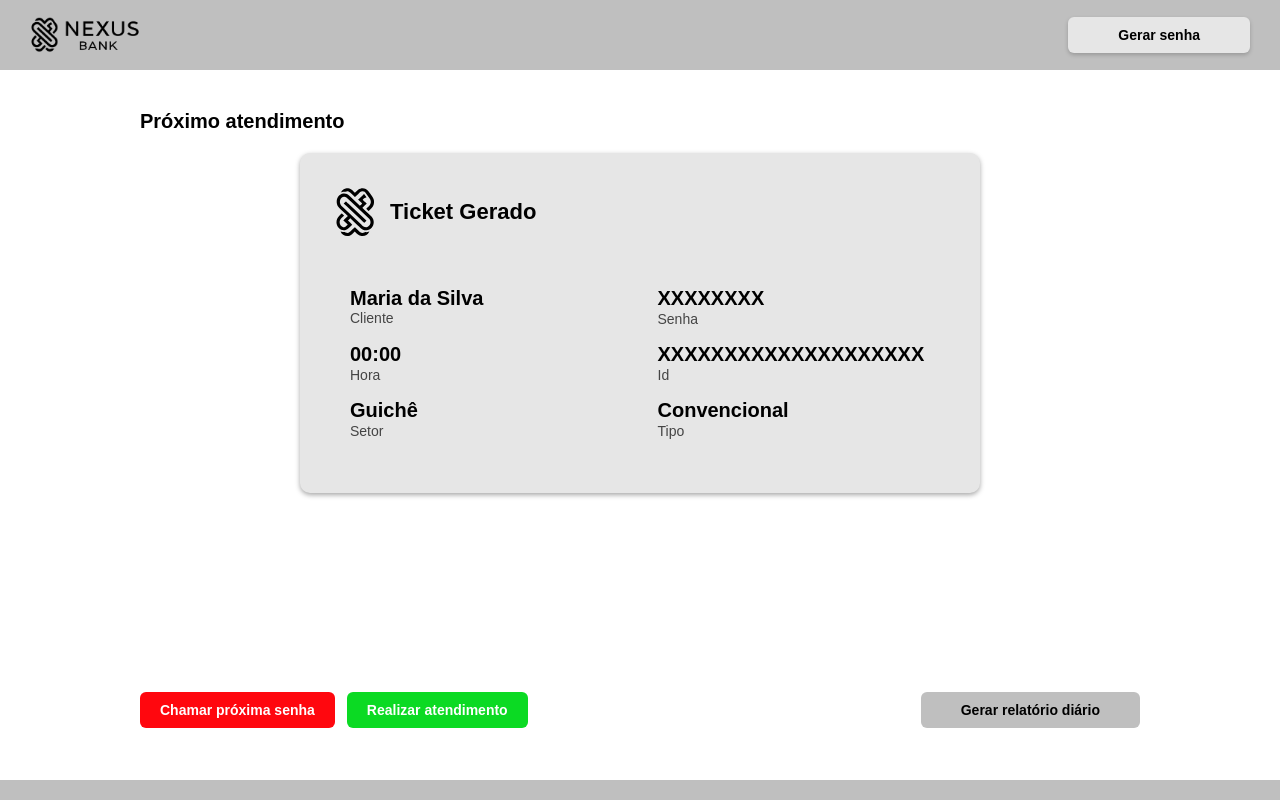
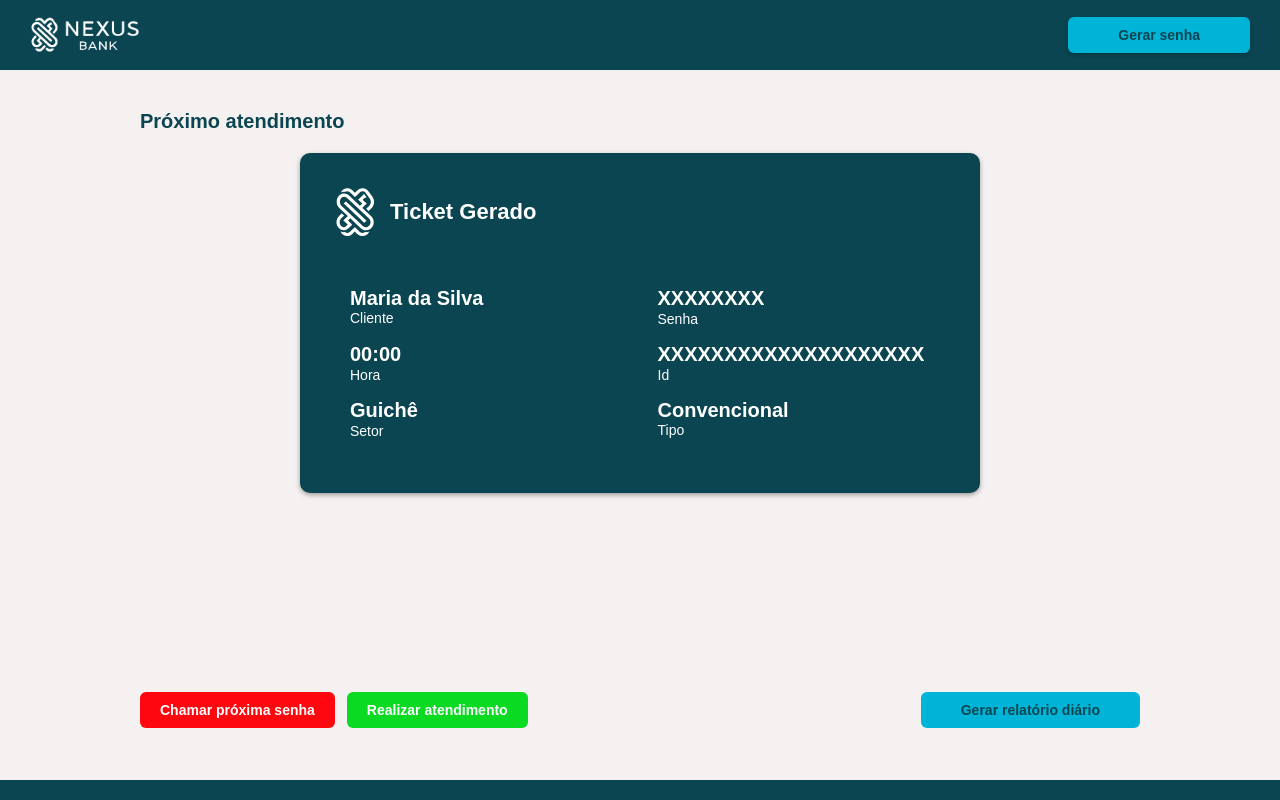
Before and after one commit to Samelafarias/Gerenciamento-de-senhas, a React (Vite) app in the folder Frontend/: page /adm in a window 1280 px wide. Built offline with nearby package versions, Linux system fonts and the light colour scheme.

Commit message:
Adição das cores do sistema

```diff
--- a/Frontend/src/pages/Adm.css
+++ b/Frontend/src/pages/Adm.css
@@ -1,6 +1,10 @@
+*{
+  background-color: #F5F1F1;
+}
+
 /* barra de navegação */
 .adm-navbar {
-  background: #bfbfbf;
+  background: #0A4551;
   padding: 15px 30px;
   display: flex;
   justify-content: flex-end;
@@ -11,7 +15,7 @@
   width: 110px;
   height: 40px;
   display: inline-block;
-  background-color: black;
+  background-color: white;
   -webkit-mask: url('../assets/logo.svg') no-repeat center / contain;
   mask: url('../assets/logo.svg') no-repeat center / contain;
   margin-right: auto;
@@ -21,7 +25,7 @@
   display: flex;
   align-items: center;
   gap: 14px;
-  background: #e6e6e6;
+  background: #00B4D8;
   border: 0;
   padding: 10px 50px;
   border-radius: 6px;
@@ -38,7 +42,7 @@
 }
 
 .adm-btn:hover {
-  background: #d9d9d9;
+  background: #0190ac;
 }
 
 /* body da página */
@@ -53,7 +57,7 @@
 
 /* card */
 .adm-card {
-  background: #e6e6e6;
+  background: #0A4551;
   border-radius: 10px;
   padding: 20px 30px;
   width: 50%;
@@ -62,7 +66,6 @@
   min-height: 300px;
   box-shadow: 0 2px 5px rgba(0, 0, 0, 0.349);
   justify-content: space-between;
-
   display: flex;
   flex-direction: column;
   justify-content: center;
@@ -102,13 +105,14 @@
   align-items: center;
   margin-bottom: 50px;
   margin-top: -20px;
+  background: #0A4551;
 }
 
 .adm-logo {
   width: 50px;
   height: 50px;
   display: inline-block;
-  background-color: black;
+  background-color: white;
   -webkit-mask: url('../assets/logo-icone.svg') no-repeat center / contain;
   mask: url('../assets/logo-icone.svg') no-repeat center / contain;
   margin-right: 10px;
@@ -117,6 +121,8 @@
 .adm-title {
   font-weight: bold;
   font-size: 22px;
+  background: #0A4551;
+  color: #fff;
 }
 
 /* informações */
@@ -125,11 +131,22 @@
   grid-template-columns: 1fr 1fr;
   gap: 15px;
   margin-left: 20px;
+  background: #0A4551;
 }
 
 .adm-client {
   display: flex;
   flex-direction: column;
+  background: #0A4551;
+
+}
+
+.adm-password,
+.adm-hour,
+.adm-id,
+.adm-sector,
+.adm-type{
+  background: #0A4551;
 }
 
 .adm-client-name,
@@ -140,6 +157,8 @@
 .adm-type-value {
   font-weight: bold;
   font-size: 20px;
+  background: #0A4551;
+  color: #fff;
 }
 
 .adm-client-label,
@@ -149,7 +168,9 @@
 .adm-sector-label,
 .adm-type-label {
   font-size: 14px;
-  color: #444;
+  color: #fff;
+  background: #0A4551;
+
 }
 
 /* valores */
@@ -160,6 +181,7 @@
 .adm-type-value {
   font-weight: bold;
   display: block;
+  background: #0A4551;
 }
 
 .adm-subtitle {
@@ -224,7 +246,7 @@
 /* botão finalizar */
 .adm-finish-btn {
   align-self: flex-end;
-  background: #bfbfbf;
+  background: #00B4D8;
   border: none;
   padding: 10px 40px;
   border-radius: 6px;
@@ -235,11 +257,11 @@
 }
 
 .adm-finish-btn:hover {
-  background: #999;
+  background: #0190ac;
 }
 
 /* rodapé */
 .footer {
-  background: #bfbfbf;
+  background: #0A4551;
   padding: 10px;
 }
--- a/Frontend/src/pages/Dados.css
+++ b/Frontend/src/pages/Dados.css
@@ -1,6 +1,11 @@
+*{
+  background-color: #F5F1F1;
+  color: #0A4551;
+}
+
 /* barra de navegação */
 .dados-navbar {
-  background: #bfbfbf;
+  background: #0A4551;
   padding: 15px 30px;
   display: flex;
   justify-content: flex-end;
@@ -11,7 +16,7 @@
   width: 110px;
   height: 40px;
   display: inline-block;
-  background-color: black;
+  background-color: white;
   -webkit-mask: url('../assets/logo.svg') no-repeat center / contain;
   mask: url('../assets/logo.svg') no-repeat center / contain;
   margin-right: auto;
@@ -21,7 +26,8 @@
   display: flex;
   align-items: center;
   gap: 14px;
-  background: #e6e6e6;
+  background: #00B4D8;
+  color: #0A4551;
   border: 0;
   padding: 10px 26px;
   border-radius: 6px;
@@ -35,13 +41,13 @@
   width: 20px;
   height: 20px;
   display: inline-block;
-  background-color: black;
+  background-color: #0A4551;
   -webkit-mask: url('../assets/crown.svg') no-repeat center / contain;
   mask: url('../assets/crown.svg') no-repeat center / contain;
 }
 
 .dados-admin-btn:hover {
-  background: #d9d9d9;
+  background: #0199b7;
 }
 
 /* body da página */
@@ -88,7 +94,8 @@
   border: 0;
   border-radius: 6px;
   font-size: 14px;
-  background-color: #d9d9d9;
+  background-color: #fff;
+  box-shadow:0 2px 4px rgba(0, 0, 0, 0.349);
 }
 
 .dados-form-group input:focus,
@@ -118,7 +125,8 @@
 }
 
 .dados-setor-btn {
-  background: #e6e6e6;
+  background: #0A4551;
+  color: #fff;
   border: 0;
   padding: 20px 45px;
   border-radius: 6px;
@@ -130,14 +138,15 @@
 }
 
 .dados-setor-btn:hover {
-  background: #d9d9d9;
+  background: #0199b7;
 }
 
 /* botão gerar senha */
 .dados-gerar-btn {
   margin-top: 15vh;
   align-self: flex-end;
-  background: #bfbfbf;
+  background: #00B4D8;
+  color: #0A4551;
   border: 0;
   padding: 10px 30px;
   border-radius: 6px;
@@ -148,5 +157,5 @@
 }
 
 .dados-gerar-btn:hover {
-  background: #a6a6a6;
+  background: #0199b7;
 }
--- a/Frontend/src/pages/Inicio.css
+++ b/Frontend/src/pages/Inicio.css
@@ -1,6 +1,10 @@
+*{
+  background-color: #F5F1F1;
+}
+
 /* barra de navegação */
 .navbar {
-  background: #bfbfbf;
+  background: #0A4551;
   padding: 15px 30px;
   display: flex;
   justify-content: flex-end;
@@ -11,7 +15,7 @@
   width: 110px;
   height: 40px;
   display: inline-block;
-  background-color: black;
+  background-color: white;
   -webkit-mask: url('../assets/logo.svg') no-repeat center / contain;
   mask: url('../assets/logo.svg') no-repeat center / contain;
   margin-right: auto;
@@ -21,7 +25,8 @@
   display: flex;
   align-items: center;
   gap: 14px;
-  background: #e6e6e6;
+  background: #00B4D8;
+  color: #0A4551;
   border: 0;
   padding: 10px 26px;
   border-radius: 6px;
@@ -35,13 +40,13 @@
   width: 20px;
   height: 20px;
   display: inline-block;
-  background-color: black;
+  background-color: #0A4551;
   -webkit-mask: url('../assets/crown.svg') no-repeat center / contain;
   mask: url('../assets/crown.svg') no-repeat center / contain;
 }
 
 .admin-btn:hover {
-  background: #d9d9d9;
+  background: #0192af;
 }
 
 /* body da página */
@@ -66,7 +71,7 @@
 
 /* caixa que envolve os botões */
 .box {
-  background: #d9d9d9;
+  background: #0A4551;
   padding: 16px;
   border-radius: 10px;
   display: flex;
--- a/Frontend/src/pages/Ticket.css
+++ b/Frontend/src/pages/Ticket.css
@@ -1,6 +1,10 @@
+*{
+  background-color: #F5F1F1;
+}
+
 /* barra de navegação */
 .ticket-navbar {
-  background: #bfbfbf;
+  background: #0A4551;
   padding: 15px 30px;
   display: flex;
   justify-content: flex-end;
@@ -11,7 +15,7 @@
   width: 110px;
   height: 40px;
   display: inline-block;
-  background-color: black;
+  background-color: white;
   -webkit-mask: url('../assets/logo.svg') no-repeat center / contain;
   mask: url('../assets/logo.svg') no-repeat center / contain;
   margin-right: auto;
@@ -21,7 +25,7 @@
   display: flex;
   align-items: center;
   gap: 14px;
-  background: #e6e6e6;
+  background: #00B4D8;
   border: 0;
   padding: 10px 26px;
   border-radius: 6px;
@@ -35,13 +39,13 @@
   width: 20px;
   height: 20px;
   display: inline-block;
-  background-color: black;
+  background-color: #0A4551;
   -webkit-mask: url('../assets/crown.svg') no-repeat center / contain;
   mask: url('../assets/crown.svg') no-repeat center / contain;
 }
 
 .ticket-btn:hover {
-  background: #d9d9d9;
+  background: #0189a4;
 }
 
 /* body da página */
@@ -65,18 +69,18 @@
   height: 0;
   border-top: 18px solid transparent;
   border-bottom: 18px solid transparent;
-  border-right: 26px solid #bfbfbf;
+  border-right: 26px solid #0A4551;
   cursor: pointer;
   transition: border-right-color 0.2s;
 }
 
 .ticket-back:hover {
-  border-right-color: #555;
+  border-right-color: #0189a4;
 }
 
 /* card */
 .ticket-card {
-  background: #e6e6e6;
+  background: #0A4551;
   border-radius: 10px;
   padding: 20px 30px;
   width: 50%;
@@ -85,7 +89,6 @@
   min-height: 300px;
   box-shadow: 0 2px 5px rgba(0, 0, 0, 0.349);
   justify-content: space-between;
-
   display: flex;
   flex-direction: column;
   justify-content: center;
@@ -111,13 +114,14 @@
   align-items: center;
   margin-bottom: 50px;
   margin-top: -20px;
+  background: #0A4551;
 }
 
 .ticket-logo {
   width: 50px;
   height: 50px;
   display: inline-block;
-  background-color: black;
+  background-color: white;
   -webkit-mask: url('../assets/logo-icone.svg') no-repeat center / contain;
   mask: url('../assets/logo-icone.svg') no-repeat center / contain;
   margin-right: 10px;
@@ -126,6 +130,8 @@
 .ticket-title {
   font-weight: bold;
   font-size: 22px;
+  background: #0A4551;
+  color: #fff;
 }
 
 /* informações */
@@ -134,11 +140,20 @@
   grid-template-columns: 1fr 1fr;
   gap: 15px;
   margin-left: 20px;
+  background: #0A4551;
 }
 
-.ticket-client {
+.ticket-client,
+.ticket-password,
+.ticket-hour,
+.ticket-id,
+.ticket-sector,
+.ticket-type,
+.adm-type {
   display: flex;
   flex-direction: column;
+  background: #0A4551;
+  color: #fff;
 }
 
 .ticket-client-name,
@@ -149,7 +164,10 @@
 .adm-type-value {
   font-weight: bold;
   font-size: 20px;
+  background: #0A4551;
+  color: #fff;
 }
+
 .ticket-client-label,
 .ticket-password-label,
 .ticket-hour-label,
@@ -157,7 +175,8 @@
 .ticket-sector-label,
 .ticket-type-label {
   font-size: 14px;
-  color: #444;
+  background: #0A4551;
+  color: #fff
 }
 
 /* valores */
@@ -168,13 +187,15 @@
 .ticket-type-value {
   font-weight: bold;
   display: block;
+  background: #0A4551;
+  color: #fff;
 }
 
 /* botão finalizar */
 .ticket-finish-btn {
   margin-top: 20px;
   align-self: flex-end;
-  background: #bfbfbf;
+  background: #00B4D8;
   border: none;
   padding: 10px 20px;
   border-radius: 6px;
@@ -185,11 +206,10 @@
 }
 
 .ticket-finish-btn:hover {
-  background: #999;
+  background: #0189a4;
 }
 
 /* rodapé */
 .footer {
-  background: #bfbfbf;
   padding: 10px;
 }
--- a/Frontend/src/pages/Visor.css
+++ b/Frontend/src/pages/Visor.css
@@ -1,3 +1,7 @@
+*{
+  background-color: #F5F1F1;
+}
+
 /* body da página */
 html, body {
   margin: 0;
@@ -17,7 +21,7 @@ html, body {
 
 /* card */
 .visor-card {
-  background: #d9d9d9;
+  background: #0A4551;
   border-radius: 10px;
   width: 35%;
   max-width: 1000px;
@@ -52,6 +56,7 @@ html, body {
   grid-template-columns: 1fr 1fr;
   grid-template-rows: auto auto auto;
   gap: 20px 130px;
+  background: #0A4551;
 }
 
 .visor-left,
@@ -73,6 +78,8 @@ html, body {
 .visor-type-value {
   font-weight: bold;
   font-size: 20px;
+  background: #0A4551;
+  color: #F5F1F1;
 }
 
 .visor-client-label,
@@ -81,6 +88,21 @@ html, body {
 .visor-sector-label,
 .visor-type-label {
   font-size: 14px;
+  background: #0A4551;
+  color: #fff;
+}
+
+.visor-client,
+.visor-password,
+.visor-hour,
+.visor-sector,
+.visor-type{
+  color: #fff;
+  background: #0A4551;
+}
+
+.div{
+  background: #0A4551;
 }
 
 /* valores */
@@ -96,7 +118,7 @@ html, body {
 .visor-last {
   margin-top: auto;
   width: 100%;
-  background: #ccc;
+  background: #0A4551;
   padding: 15px;
 }
 
@@ -105,12 +127,33 @@ html, body {
   text-align: center;
   font-weight: bold;
   font-size: 22px;
+  background: #0A4551;
+  color: #fff;
 }
 
 .visor-last-cards {
   display: flex;
   justify-content: center;
   gap: 30px;
+  background: #0A4551;
+}
+
+.visor-last-client-name,
+.visor-last-password-value,
+.visor-last-hour-value,
+.visor-last-sector-value,
+.visor-last-type-value {
+  display: block;
+  font-weight: bold;
+}
+
+.visor-last-client-label,
+.visor-last-password-label,
+.visor-last-hour-label,
+.visor-last-sector-label,
+.visor-lats-type-label {
+  font-size: 14px;
+  color: #0A4551;
 }
 
 .visor-last-card {
```
Also changed, not shown: Frontend/src/pages/Visor.jsx (+22 -22 lines).
